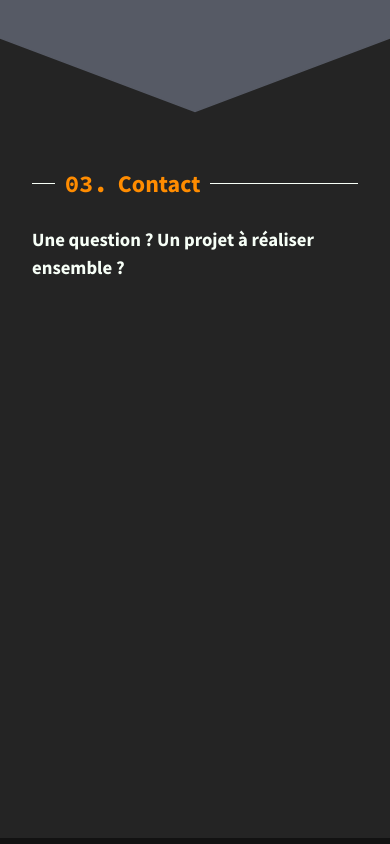
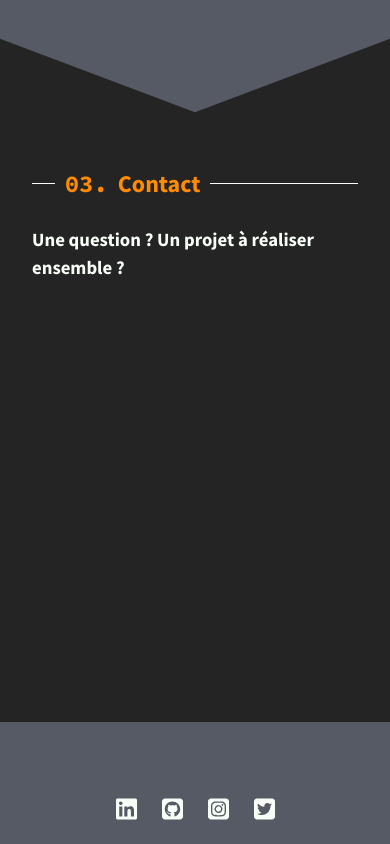
Before and after one commit to BuckyBuck135/Portfolio, a React (Vite) app: page / in a window 390 px wide. Shown: the part 5555-6399 px from the top of the page. Built offline with nearby package versions, Linux system fonts and the light colour scheme.

Commit message:
added social icons on mobile

```diff
--- a/src/Components/Footer/Footer.css
+++ b/src/Components/Footer/Footer.css
@@ -1,8 +1,7 @@
 footer {
-    background-color: var(--dark-slate);
-    height: 100px;
+    background-color: var(--slate);
+    display: flex;
     padding-bottom: 1em;
-    display: flex;
     flex-direction: column;
     justify-content: center;
     align-items: center;
@@ -10,8 +9,8 @@ footer {
     position: relative;
 }
 
-footer p:first-of-type {
-    margin-top: auto;
+footer p {
+    margin-top: 3em;
 }
 
 .icon-wrapper {
@@ -46,6 +45,23 @@ footer p {
 }
 
 
+.footer--icon-wrapper {
+    display: flex;
+    flex-direction: row;
+    gap: 25px;
+    font-size: 1.5rem;
+}
+
+@media screen and (min-width: 768px){
+    footer {
+        height: 100px;
+    }
+
+    .footer--icon-wrapper {
+    display: none;
+    }
+}
+
 @keyframes pointUp {
     to {
         transform: translateY(-5px);
--- a/src/Components/Footer/Footer.jsx
+++ b/src/Components/Footer/Footer.jsx
@@ -1,6 +1,8 @@
 import React from "react"
 import "./Footer.css"
 import { useLayoutEffect } from "react";
+import { FontAwesomeIcon } from '@fortawesome/react-fontawesome'
+import { faLinkedin, faGithubSquare, faInstagramSquare, faTwitterSquare } from "@fortawesome/free-brands-svg-icons";
 gsap.registerPlugin(ScrollTrigger);
 
 
@@ -32,7 +34,13 @@ export default function Footer() {
             </div>
         </a>
         <p className="X-2">Copyright © 2023, Geoffrey Le Meur.</p>
-        <p className="X2">Tous droits réservés.</p>
+        <div className="footer--icon-wrapper">
+            <a className="aside--icon" href="https://www.linkedin.com/in/geoffreylemeur/" target="_blank"><FontAwesomeIcon icon={faLinkedin} /></a>
+            <a className="aside--icon" href="https://github.com/BuckyBuck135" target="_blank"><FontAwesomeIcon icon={faGithubSquare} /></a>
+            <a className="aside--icon" href="https://www.instagram.com/geoffrey.lm.dev/" target="_blank"><FontAwesomeIcon icon={faInstagramSquare} /></a>
+            <a className="aside--icon" href="https://twitter.com/BuckyBuck135" target="_blank"><FontAwesomeIcon icon={faTwitterSquare} /></a>
+        </div>
+
     </footer>
   );
 }
```
